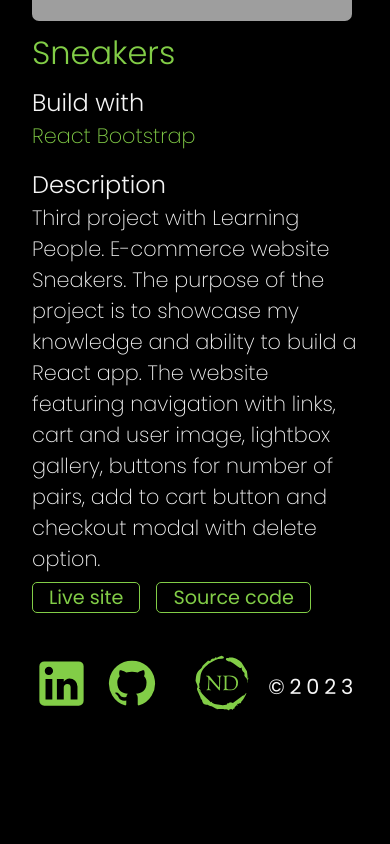
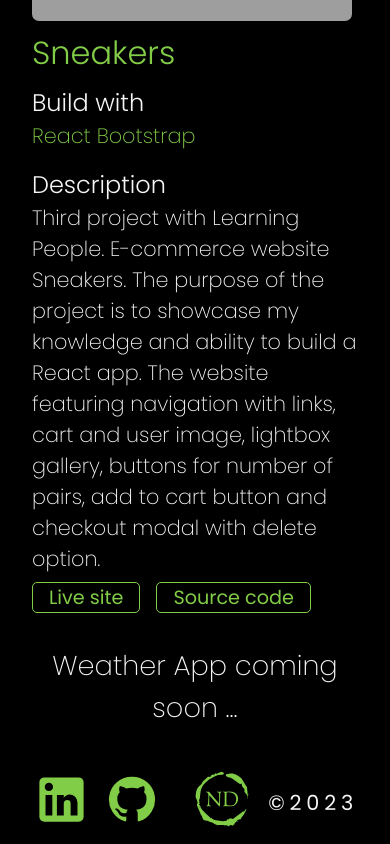
Before and after one commit to NDraganov/nedyalko-draganov, a Next.js app: page /portfolio in a window 390 px wide. Shown: the part 2078-2922 px from the top of the page. Before the commit the page ends 2806 px from the top, so only its background shows below. Built offline with nearby package versions, Linux system fonts and the light colour scheme; grey boxes are pictures that could not be loaded.

Commit message:
Add coming soon component

```diff
--- /dev/null
+++ b/components/portfolio-page/coming-soon.jsx
@@ -0,0 +1,11 @@
+import classes from "./coming-soon.module.css";
+
+const CommingSoon = ({ text }) => {
+  return (
+    <div className={classes.soon}>
+      <p>{text}</p>
+    </div>
+  );
+};
+
+export default CommingSoon;
--- /dev/null
+++ b/components/portfolio-page/coming-soon.module.css
@@ -0,0 +1,18 @@
+.soon {
+  margin: 3rem 0;
+}
+.soon p {
+  color: var(--light-grey);
+  font-size: 3rem;
+  font-weight: 200;
+  text-align: center;
+}
+
+@media screen and (max-width: 450px) {
+  .soon {
+    margin: 2rem 0;
+  }
+  .soon p {
+    font-size: 1.7rem;
+  }
+}
--- a/pages/portfolio.jsx
+++ b/pages/portfolio.jsx
@@ -3,6 +3,7 @@ import path from "path";
 import { Fragment } from "react";
 import Head from "next/head";
 import ProjectItem from "../components/portfolio-page/project-item";
+import CommingSoon from "../components/portfolio-page/coming-soon";
 
 import classes from "./portfolio.module.css";
 
@@ -26,6 +27,7 @@ const Portfolio = ({ projects }) => {
             ))}
           </ul>
         </section>
+        <CommingSoon text="Weather App coming soon ..." />
       </div>
     </Fragment>
   );
```
